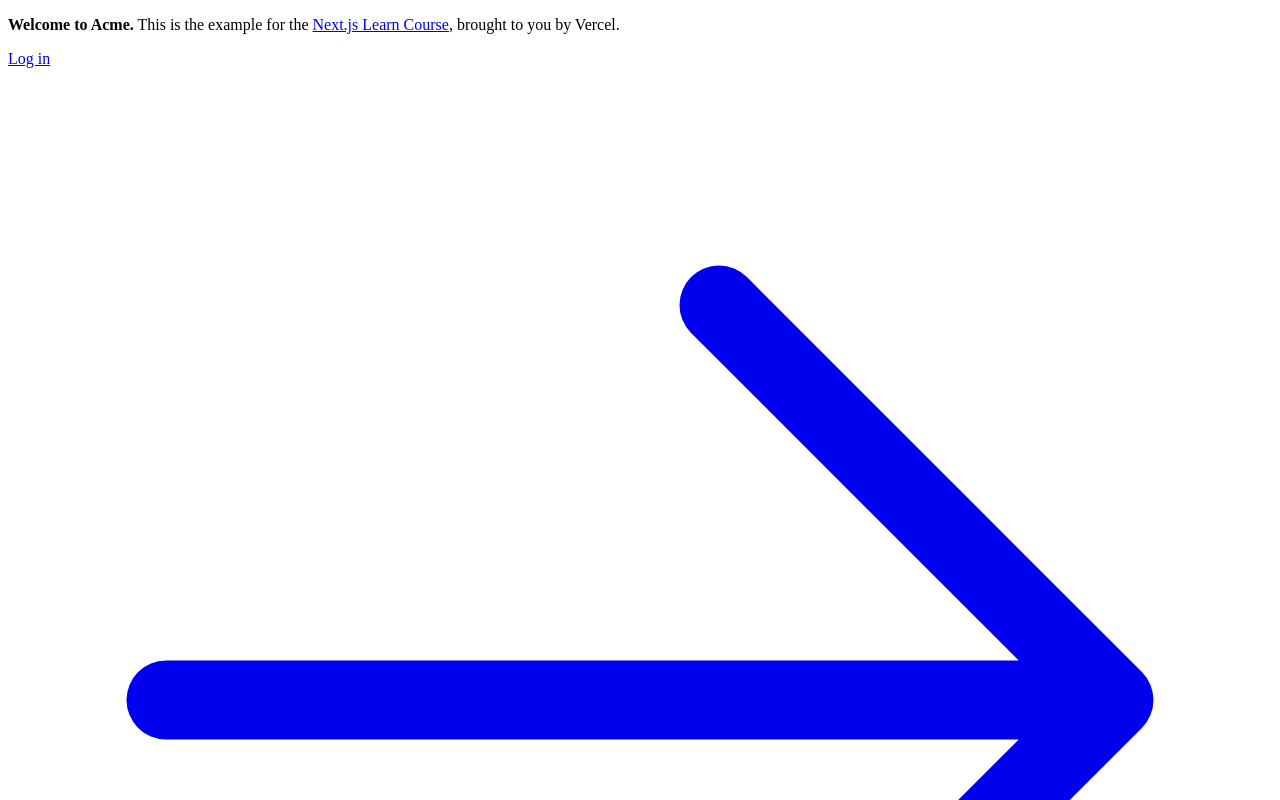
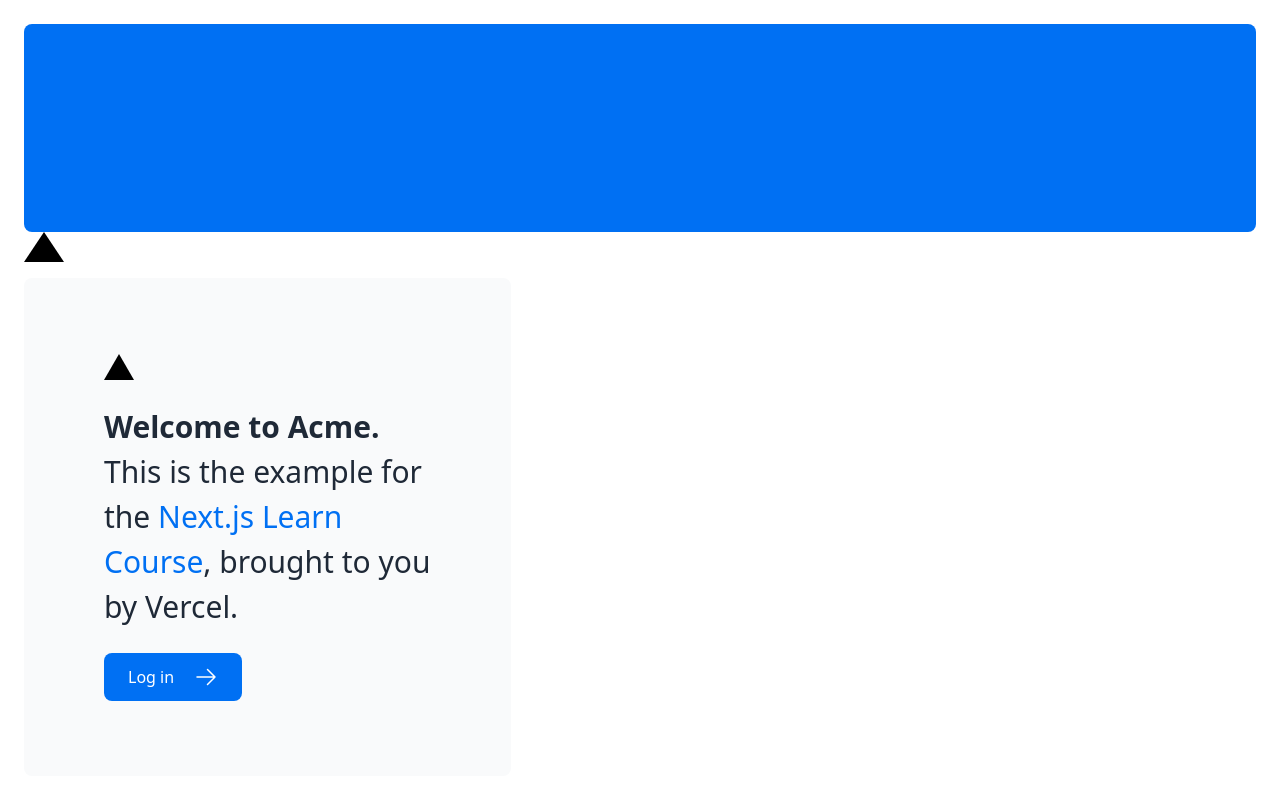
Before and after one commit to williamsconcepts/nextjs-dashboard, a Next.js app: page / in a window 1280 px wide. Shown: the top 800 px of the page. Built offline with nearby package versions, Linux system fonts and the light colour scheme.

Commit message:
learned about the different ways of styling a Next.js application

```diff
--- a/app/layout.tsx
+++ b/app/layout.tsx
@@ -1,3 +1,5 @@
+import '@/app/ui/global.css';
+
 export default function RootLayout({
   children,
 }: {
--- a/app/page.tsx
+++ b/app/page.tsx
@@ -1,6 +1,7 @@
 import AcmeLogo from '@/app/ui/acme-logo';
 import { ArrowRightIcon } from '@heroicons/react/24/outline';
 import Link from 'next/link';
+import styles from '@/app/ui/home.module.css';
 
 export default function Page() {
   return (
@@ -8,8 +9,12 @@
       <div className="flex h-20 shrink-0 items-end rounded-lg bg-blue-500 p-4 md:h-52">
         {/* <AcmeLogo /> */}
       </div>
+      <div className={styles.shape} />
       <div className="mt-4 flex grow flex-col gap-4 md:flex-row">
         <div className="flex flex-col justify-center gap-6 rounded-lg bg-gray-50 px-6 py-10 md:w-2/5 md:px-20">
+        <div
+          className="relative w-0 h-0 border-l-[15px] border-r-[15px] border-b-[26px] border-l-transparent border-r-transparent border-b-black"
+        />
           <p className={`text-xl text-gray-800 md:text-3xl md:leading-normal`}>
             <strong>Welcome to Acme.</strong> This is the example for the{' '}
             <a href="https://nextjs.org/learn/" className="text-blue-500">
--- /dev/null
+++ b/app/ui/home.module.css
@@ -0,0 +1,7 @@
+.shape {
+  height: 0;
+  width: 0;
+  border-bottom: 30px solid black;
+  border-left: 20px solid transparent;
+  border-right: 20px solid transparent;
+}
--- a/pnpm-workspace.yaml
+++ b/pnpm-workspace.yaml
@@ -1,3 +1,3 @@
 allowBuilds:
-  bcrypt: set this to true or false
-  sharp: set this to true or false
+  bcrypt: false
+  sharp: false
--- a/tsconfig.json
+++ b/tsconfig.json
@@ -13,6 +13,7 @@
     "isolatedModules": true,
     "jsx": "react-jsx",
     "incremental": true,
+    "ignoreDeprecations": "6.0",
     "plugins": [
       {
         "name": "next"
```
